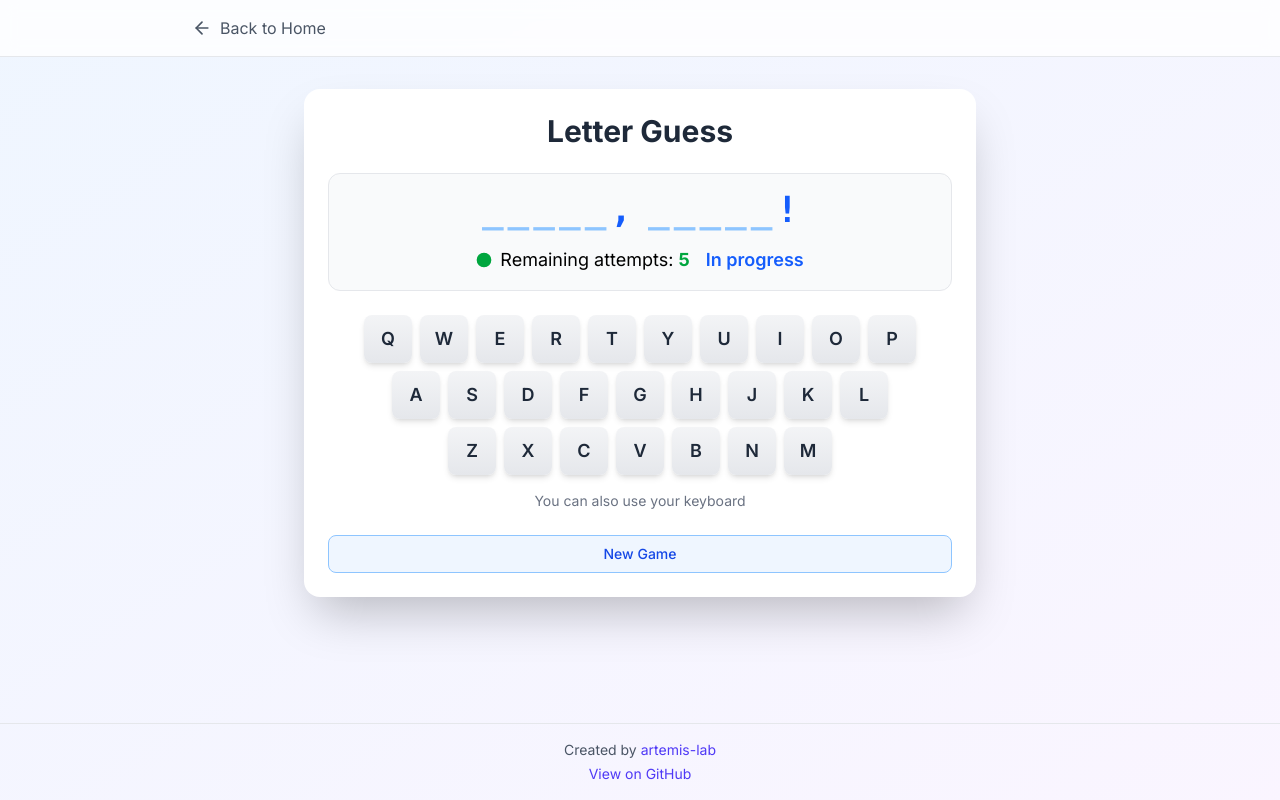
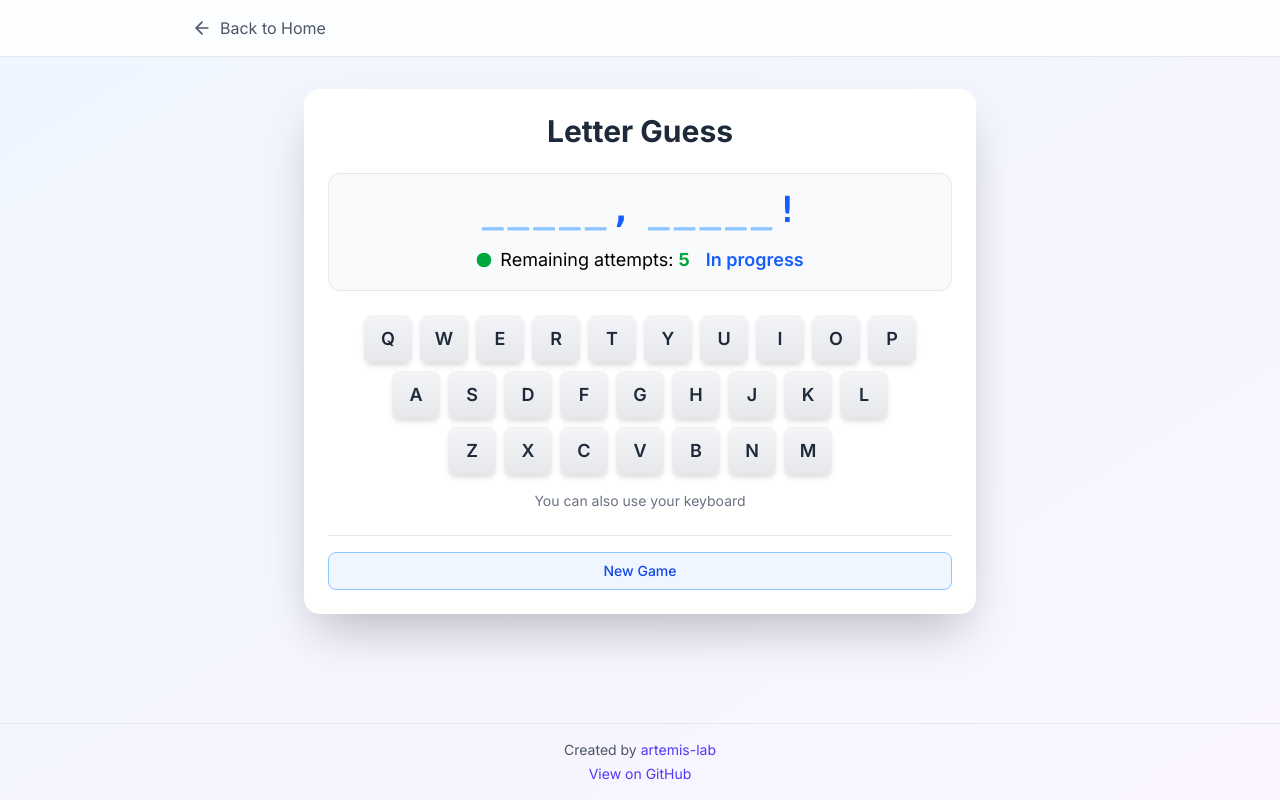
Before and after one commit to artemis-lab/react-demos, a React (Vite) app: page /games/letter-guess in a window 1280 px wide. Built offline with nearby package versions, Linux system fonts and the light colour scheme.

Commit message:
Add visual divier between the keyboard and the reset button

```diff
--- a/src/demos/games/LetterGuess/LetterGuess.tsx
+++ b/src/demos/games/LetterGuess/LetterGuess.tsx
@@ -15,9 +15,9 @@ const LetterGuess = () => {
     setGame((prev: LetterGuessGame) => prev.guessLetter(letter));
   }, []);
 
-  const handleReset = () => {
-    setGame(game.reset());
-  };
+  const handleReset = useCallback(() => {
+    setGame((prev: LetterGuessGame) => prev.reset());
+  }, []);
 
   const attemptsRemaining = game.getAttemptsRemaining();
   const characters = game.getTargetCharacters();
@@ -53,7 +53,9 @@ const LetterGuess = () => {
           />
         </div>
 
+        <div className="w-full border-t border-gray-200 pt-4">
           <button
+            aria-label="Start a new game"
             className="w-full rounded-lg border border-blue-300 bg-blue-50 px-6 py-2 text-sm font-medium text-blue-700 transition-colors duration-200 hover:bg-blue-100 active:bg-blue-200"
             onClick={handleReset}
           >
@@ -61,6 +63,7 @@ const LetterGuess = () => {
           </button>
         </div>
       </div>
+    </div>
   );
 };
 
```
Lines whose indentation alone changed are shown as unchanged.
